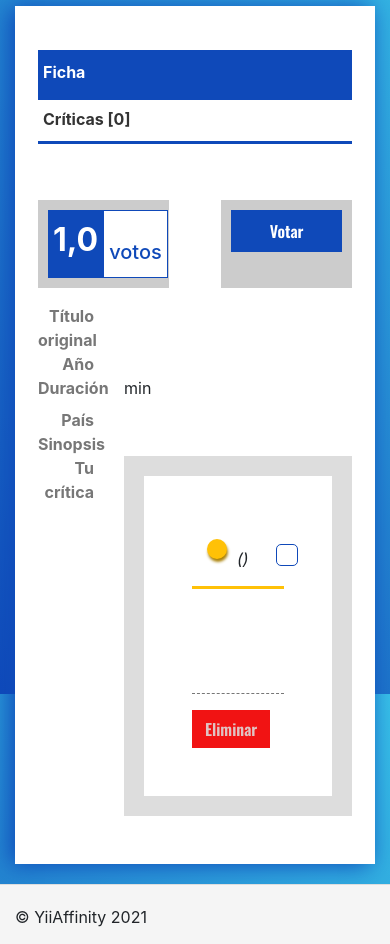
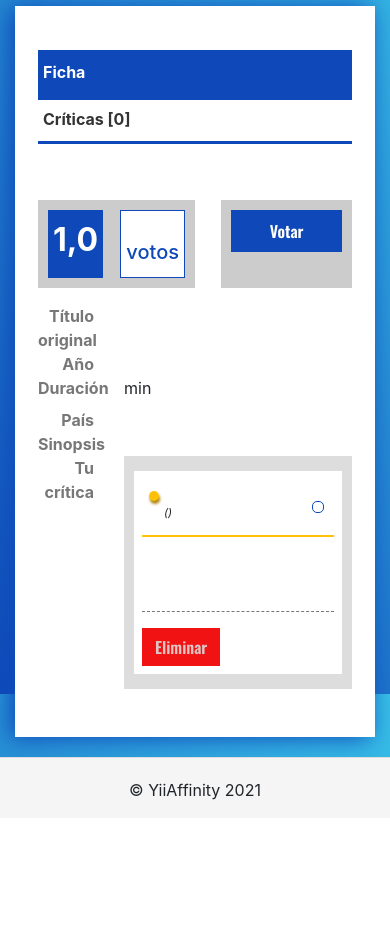
Before and after one commit to langeldev/yiiaffinity, a Yii app: template views/productos/ficha.php in a window 390 px wide. Shown: the part 150-1094 px from the top of the page. After the commit the page ends 950 px from the top, so only its background shows below. Run offline with PHP 8.4 and a stand-in for Yii, Linux system fonts and the light colour scheme; the template is opened without the code that fills it, so the values that code supplies are empty; some libraries are stand-ins or nearby versions.

Commit message:
Correcciones

```diff
--- a/assets/AppAsset.php
+++ b/assets/AppAsset.php
@@ -23,10 +23,11 @@
         'css/site.css',
         'css/select2.min.css',
         'css/styles.css',
+        'css/media-query.css',
     ];
     public $js = [
         'js/select2.min.js',
-        'js/main.js'
+        'js/app.js'
     ];
     public $depends = [
         'yii\web\YiiAsset',
--- a/controllers/ListasController.php
+++ b/controllers/ListasController.php
@@ -43,5 +43,4 @@
             'dataProvider' => $dataProvider,
         ]);
     }
-
 }
--- a/controllers/ProductosController.php
+++ b/controllers/ProductosController.php
@@ -89,8 +89,6 @@
 
             $productos = Productos::find()->where(['ilike', 'titulo', $search])->all();
             return $this->asJson(['productos' => $productos]);
-        } else {
-
         }
     }
 
--- a/controllers/UsuariosController.php
+++ b/controllers/UsuariosController.php
@@ -6,7 +6,6 @@
 use Yii;
 use app\models\Usuarios;
 use app\models\UsuariosSearch;
-use yii\data\ActiveDataProvider;
 use yii\filters\AccessControl;
 use yii\web\Controller;
 use yii\web\NotFoundHttpException;
--- a/controllers/ValoracionesController.php
+++ b/controllers/ValoracionesController.php
@@ -81,7 +81,6 @@
                 'total' => $producto->votosTotales(),
                 ]);
         }
-
     }
 
     /**
@@ -99,7 +98,7 @@
             return $model;
         } else {
             $model = new Valoraciones(['producto_id' => $producto_id, 'usuario_id' => $usuario_id]);
-           return $model;
+            return $model;
         }
     }
 
@@ -118,5 +117,4 @@
 
         throw new NotFoundHttpException('The requested page does not exist.');
     }
-
 }
--- a/models/Usuarios.php
+++ b/models/Usuarios.php
@@ -53,7 +53,7 @@
         return [
             [['login', 'email'], 'required'],
             [['password', 'password_repeat'], 'required', 'on' => [self::SCENARIO_CREATE]],
-            [['password'], 'compare', 'on' => [self::SCENARIO_CREATE, self::SCENARIO_UPDATE]],
+            [['password_repeat'], 'compare', 'compareAttribute' => 'password', 'on' => [self::SCENARIO_CREATE, self::SCENARIO_UPDATE]],
             [['password_repeat'], 'safe', 'on' => [self::SCENARIO_UPDATE]],
             [['anyo_nac'], 'number', 'max' => 9999],
             [['rol_id'], 'default', 'value' => 2],
@@ -68,7 +68,7 @@
 
     public function attributes()
     {
-        return array_merge(parent::attributes(), ['password']);
+        return array_merge(parent::attributes(), ['password_repeat']);
     }
 
     /**
@@ -85,7 +85,7 @@
             'password' => 'Contraseña',
             'password_repeat' => 'Repetir Contraseña',
             'auth_key' => 'Auth Key',
-            'rol_id' => 'Rol ID',
+            'rol_id' => 'Rol',
             'genero' => 'Género',
             'pais' => 'País',
             'ciudad' => 'Ciudad',
--- a/models/UsuariosSearch.php
+++ b/models/UsuariosSearch.php
@@ -93,7 +93,7 @@
 
         $query = Usuarios::find() ->andFilterWhere(['ilike', 'login', $this->nombre])
             ->orFilterWhere(['ilike', 'nombre', $this->nombre])
-            ->andWhere(['not in', 'rol_id', 1]);;
+            ->andWhere(['not in', 'rol_id', 1]);
 
         $pagination = new Pagination([
             'pageSize' => 6,
--- a/models/Valoraciones.php
+++ b/models/Valoraciones.php
@@ -83,6 +83,6 @@
         for ($i = 1; $i <=10; $i++) {
             $puntos[] = ['id' => $i, 'name' => $i];
         }
-        return ArrayHelper::map($puntos, 'id', 'name');;
+        return ArrayHelper::map($puntos, 'id', 'name');
     }
 }
--- a/views/layouts/main.php
+++ b/views/layouts/main.php
@@ -75,12 +75,11 @@
 
     <form id="contenedor-search" class="justify-content-center col-12 row p-md-0">
                 <input id="search" class="form-control col-md-6" type="text" placeholder=" Buscar Título">
-                <ul id="lista" class="col-md-6"><ul>
+                <ul id="lista" class="col-md-6"></ul>
                 </form>
 
         </div>
         '
-
         ;
 
     echo Nav::widget([
@@ -118,9 +117,9 @@
 <?= Html::button('', ['class' => 'fas fa-chevron-up', 'id' => 'al-cielo'])?>
 <footer class="footer">
     <div class="container">
-        <p class="float-left">&copy; YiiAffinity <?= date('Y') ?></p>
+        <p class="text-center float-md-left">&copy; YiiAffinity <?= date('Y') ?></p>
 
-        <p class="float-right"><?= Yii::powered() ?></p>
+        <p class="text-center float-md-right"><?= Yii::powered() ?></p>
     </div>
 </footer>
 
--- a/views/productos/ficha.php
+++ b/views/productos/ficha.php
@@ -180,7 +180,7 @@
 
                         <div class="criticas-container">
                             <?php if ($miCritica !== null) : ?>
-                                <article class="p-5 critica-container">
+                                <article class="p-2 p-md-5 critica-container">
                                     <header class="cabecera-critica">
                                         <div class="datos-usuarios-criticas col-11">
                                             <i class="fa fa-user"></i>
@@ -229,7 +229,6 @@
                     </dd>
                 </dl>
 
-
             </section>
 
             <aside class="col-12 col-md-3 mb-3">
@@ -237,7 +236,7 @@
                     <img class="img-fluid" src="#" alt="">
                 </div>
                 <div class="d-flex flex-md-column">
-                    <div class="valoraciones col-5 col-md-12">
+                    <div class="valoraciones col-6 col-md-12">
                         <div class="media">
                             <h5 id="media"><?= Html::encode(number_format($model->media, 1, ",", "")) ?></h5>
                         </div>
--- /dev/null
+++ b/web/css/media-query.css
@@ -0,0 +1,92 @@
+@media (max-width: 771px){
+    #al-cielo{
+
+        bottom: 0.5em;
+        right: 0.5em;
+        width: 2.5em;
+        height: 2.5em;
+    }
+    #lista{
+        left: 15px;
+    }
+
+    .criticas-container{
+        padding: 5px 10px;
+    }
+
+    .critica-container{
+        margin: 10px 0;
+        padding: 5px;
+
+    }
+
+    .cabecera-critica{
+        border-bottom: 2px solid #ffc107;
+        padding: 12px 7px;
+    }
+
+    .datos-usuarios-criticas{
+        padding: 0;
+    }
+
+    .datos-usuarios-criticas i{
+        font-size: 1.7em;
+        padding: 5px;
+        margin-right: 5px;
+    }
+
+    .usuario-critica{
+        font-size: 1.2em;
+    }
+
+    .localidad{
+        font-size: 0.7em;
+    }
+
+
+    .titulo-critica a{
+        font-size: 1em ;
+        padding-top: 10px;
+    }
+
+    .valor-critica{
+        padding: 7px;
+        font-size: 1em;
+        border-radius: 5px;
+    }
+
+    .fecha{
+
+        font-size: 0.6em;
+    }
+    .critica{
+        white-space: pre-line;
+        line-height: 1.4;
+        padding-bottom: 40px;
+        font-size: 0.7em;
+    }
+
+
+}
+
+@media (max-width: 500px){
+
+    .nav-ficha li{
+        display: block;
+       float: none;
+       clear: both;
+    }
+
+    .nav-ficha li a{
+        width: 100%;
+        border-bottom: 3px solid #0f49b9;
+    }
+
+    .valor-critica{
+        padding: 5px;
+        font-size: 0.8em;
+        border-radius: 5px;
+        margin-right: 6px;
+    }
+
+}
--- a/web/css/site.css
+++ b/web/css/site.css
@@ -14,11 +14,15 @@
     padding: 70px 15px 20px;
 }
 
+
 .footer {
     min-height: 60px;
     background-color: #f5f5f5;
     border-top: 1px solid #ddd;
     padding-top: 20px;
+    display: flex;
+    flex-wrap: wrap;
+    justify-content: space-between;
 }
 
 .jumbotron {
--- a/web/css/styles.css
+++ b/web/css/styles.css
@@ -146,7 +146,8 @@
 }
 
 .titulo{
-    height: 100px;
+    text-align: center;
+    height: 50px;
     overflow-y: hidden;
     text-decoration: none;
 }
@@ -280,6 +281,7 @@
 
 .localidad{
     font-style: italic;
+    font-size: 0.8em;
 }
 
 .datos-usuarios-criticas i{
@@ -293,10 +295,14 @@
     color: white;
 }
 
+.usuario-critica{
+    font-size: 1.5em;
+}
+
 .titulo-critica a{
     color: #0f49b9;
     display: block;
-    font-size: 2em ;
+    font-size: 1.5em ;
     padding-top: 30px;
 }
 
@@ -389,27 +395,3 @@
     background-color:#031946;
     color: rgb(121, 121, 121);
 }
-
-
-@media (max-width: 767px){
-    #lista{
-        left: 15px;
-    }
-
-}
-
-@media (max-width: 500px){
-
-    .nav-ficha li{
-        display: block;
-       float: none;
-       clear: both;
-    }
-
-    .nav-ficha li a{
-        width: 100%;
-        border-bottom: 3px solid #0f49b9;
-    }
-
-
-}
```
Also changed, not shown: controllers/CriticasController.php (+4 -3 lines), views/criticas/ver-criticas.php (+5 -2 lines), views/site/index.php (+5 -5 lines), web/js/app.js (renamed from web/js/main.js, +6 -5 lines).
